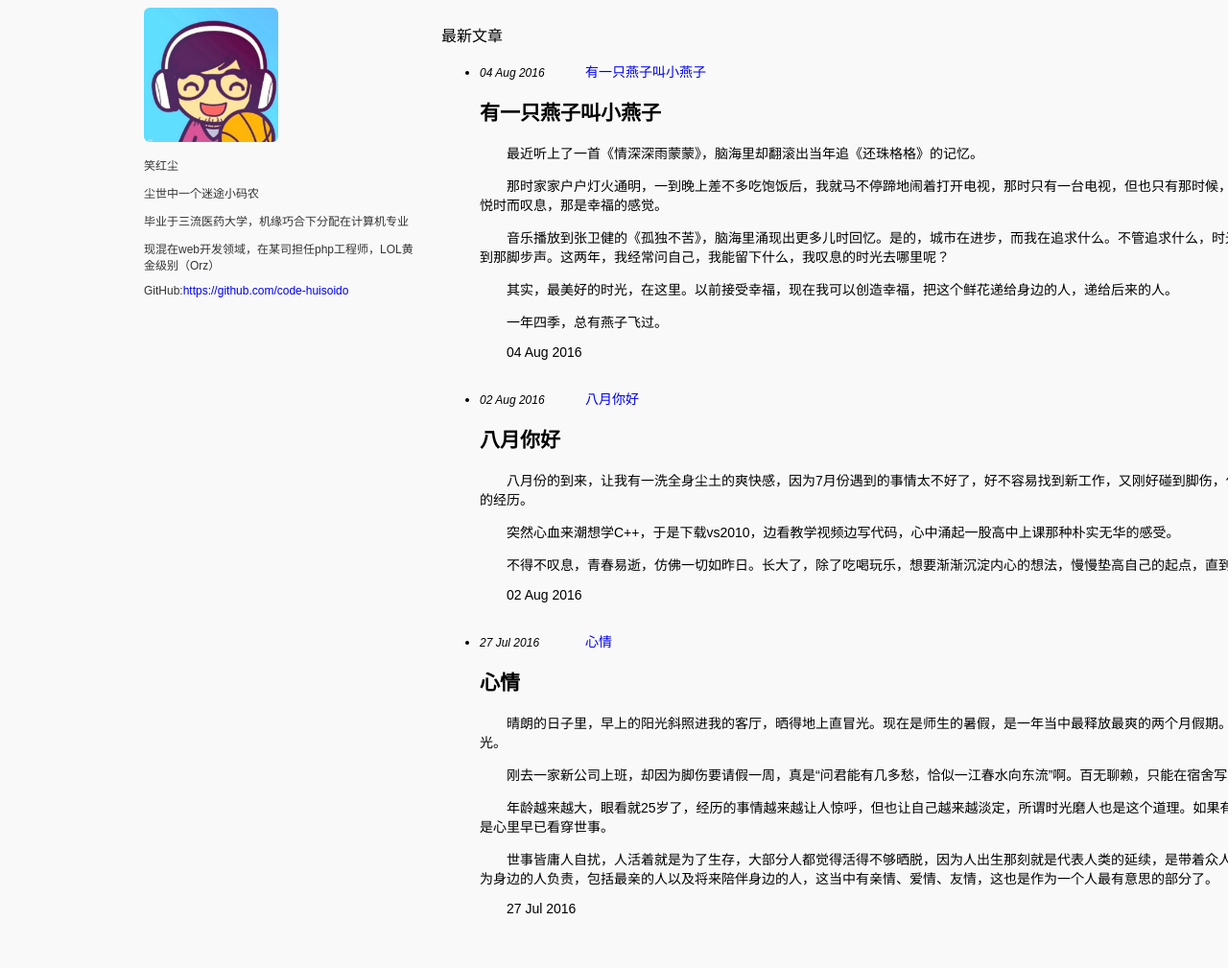
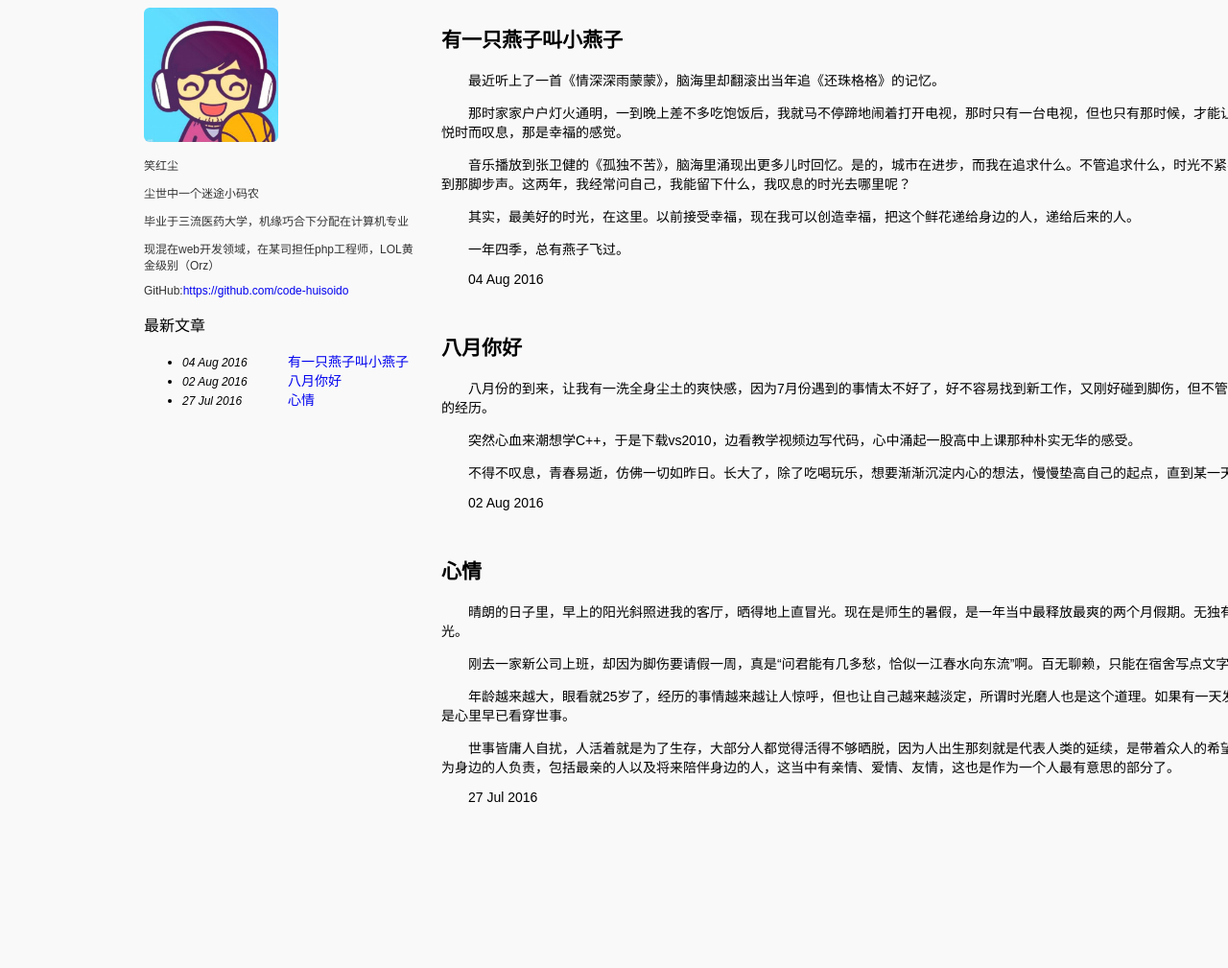
Before and after one commit to code-huisoido/myblog, a Jekyll site: the page built from index.html, in a window 1280 px wide. Shown: the whole page at 96% size. Built offline with Jekyll 4.4.1, drawn with Linux system fonts in a browser that asks for light colours; after the commit the page ends 900 px from its top, so only the background shows below that.

Commit message:
modify index.html

```diff
--- a/css/page.css
+++ b/css/page.css
@@ -53,6 +53,7 @@ img{
 	color:#333;
 }
 
+
 #content .right_content{
 	float:right;
 	width:660px;
--- a/index.html
+++ b/index.html
@@ -14,18 +14,22 @@ title: 笑红尘
 				<p>GitHub:<a target="_blank" href="https://github.com/code-huisoido">https://github.com/code-huisoido</a></p>
 			</label>
 		</div>
-	</div>
-	<div class="right_content">
+		<div class="article_list">
 			<p class="first_title">最新文章</p>
 			<ul>
 				{% for post in site.posts %}
 				<li>
 					<em class="article_time">{{ post.date | date_to_string }}</em><a href="{{ site.baseurl }}{{ post.url }}">{{ post.title }}</a>
 				</li>
+				{% endfor %}
+			</ul>
+		</div>
+	</div>
+	<div class="right_content">
+		{% for post in site.posts %}
 		<p>{{ post.content }}</p>
 		<br/>
 		{% endfor %}
-		</ul>
 	</div>
 
 </div>
```
Lines whose indentation alone changed are shown as unchanged.
